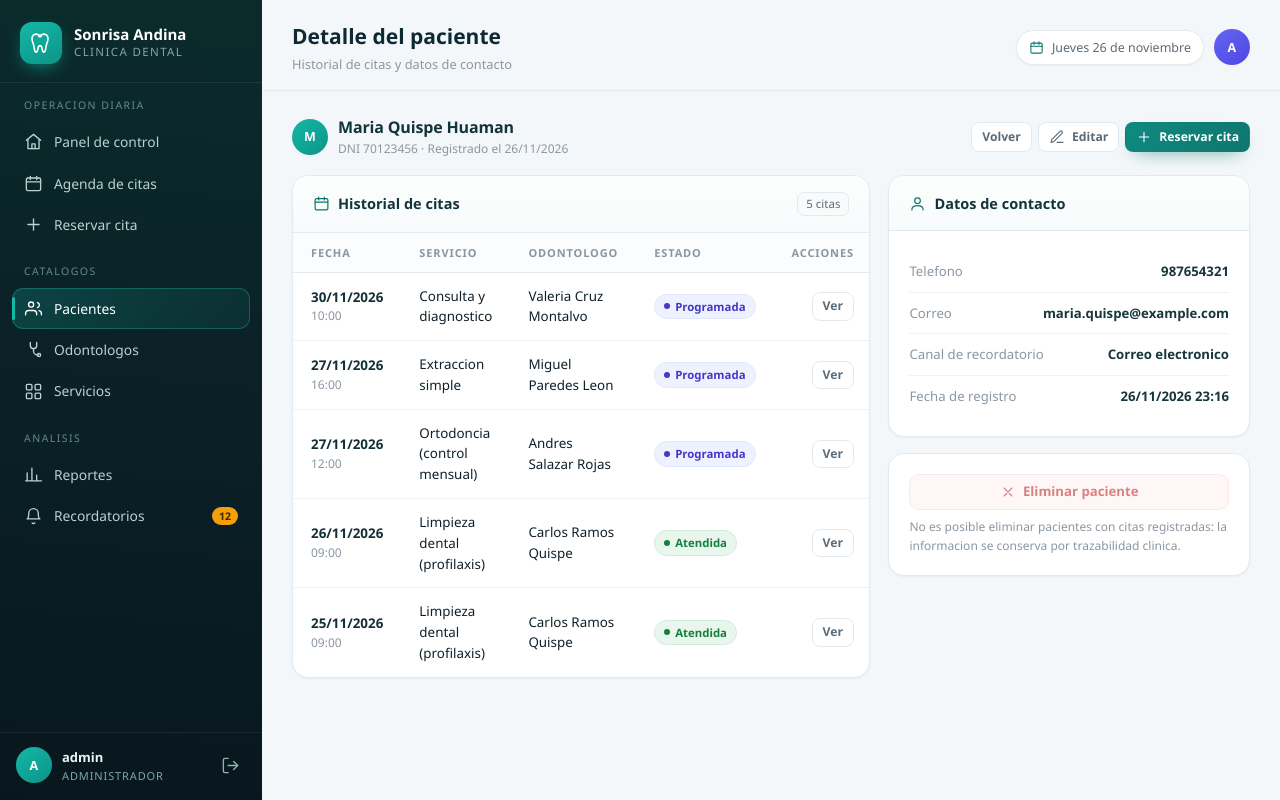
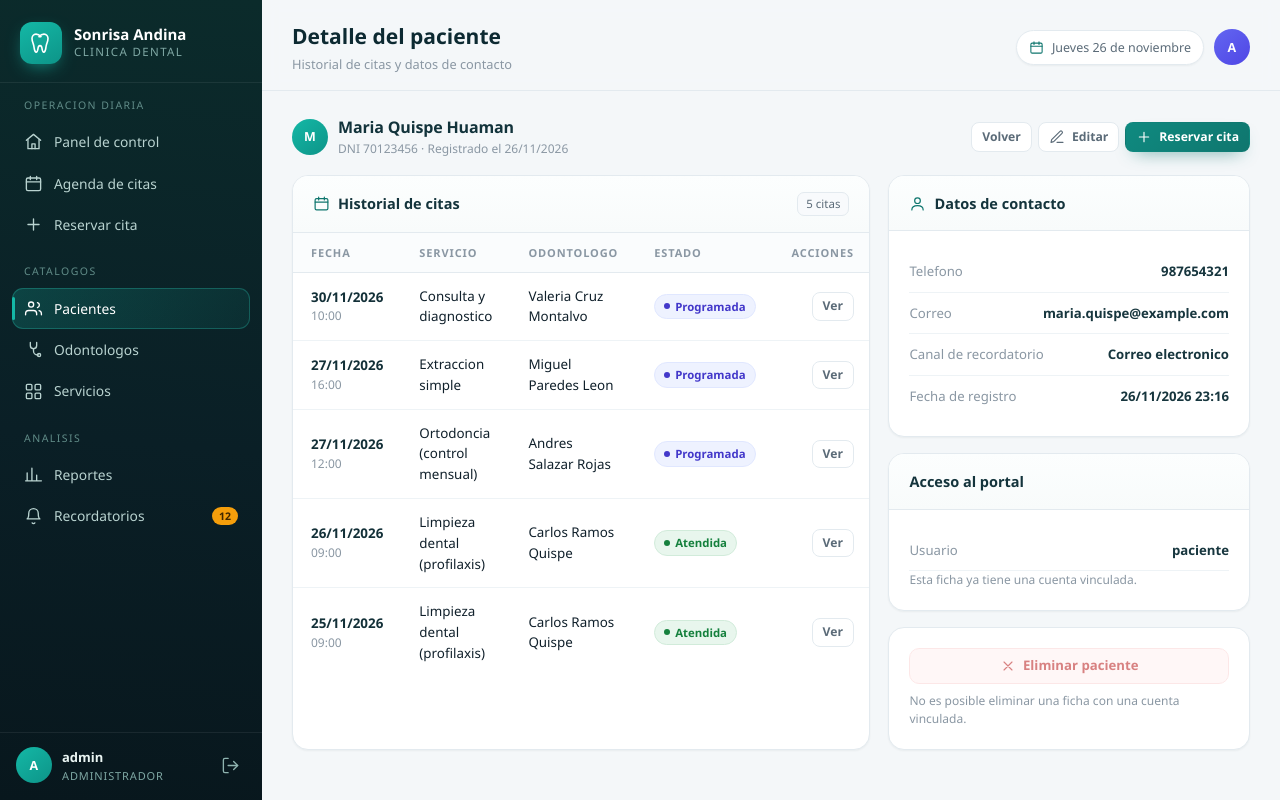
Before and after one commit to JoseChampiLima/sonrisa-andina, a Spring Boot app: page /pacientes/6 in a window 1280 px wide. Run offline with Spring Boot 4, Linux system fonts and the light colour scheme; a user stored in the database is signed in; data comes from the database, SQL or seed files in the repository; some of the project's set-up classes (security, data sources, template engines, error pages and the like) are left out, and stand-ins take their place.

Commit message:
Agregar lógica para gestionar acceso al portal y validaciones en la eliminación de pacientes

```diff
--- a/src/main/java/pe/edu/clinica/sonrisa_andina/repository/PacienteRepository.java
+++ b/src/main/java/pe/edu/clinica/sonrisa_andina/repository/PacienteRepository.java
@@ -3,12 +3,18 @@ package pe.edu.clinica.sonrisa_andina.repository;
 import java.util.Optional;
 
 import org.springframework.data.jpa.repository.JpaRepository;
+import org.springframework.data.jpa.repository.Lock;
 import org.springframework.data.jpa.repository.Query;
 import org.springframework.data.repository.query.Param;
 
+import jakarta.persistence.LockModeType;
 import pe.edu.clinica.sonrisa_andina.domain.Paciente;
 
 public interface PacienteRepository extends JpaRepository<Paciente, Long> {
+
+    @Lock(LockModeType.PESSIMISTIC_WRITE)
+    @Query("select p from Paciente p where p.id = :id")
+    Optional<Paciente> buscarParaActualizar(@Param("id") Long id);
 
     Optional<Paciente> findByDni(String dni);
 
--- a/src/main/java/pe/edu/clinica/sonrisa_andina/repository/UsuarioRepository.java
+++ b/src/main/java/pe/edu/clinica/sonrisa_andina/repository/UsuarioRepository.java
@@ -16,6 +16,8 @@ public interface UsuarioRepository extends JpaRepository<Usuario, Long> {
 
     Optional<Usuario> findByPersonaId(Long idPersona);
 
+    boolean existsByPersonaId(Long idPersona);
+
     List<Usuario> findAllByOrderByUsernameAsc();
 
     long countByRol(Rol rol);
--- a/src/main/java/pe/edu/clinica/sonrisa_andina/web/PacienteController.java
+++ b/src/main/java/pe/edu/clinica/sonrisa_andina/web/PacienteController.java
@@ -1,5 +1,7 @@
 package pe.edu.clinica.sonrisa_andina.web;
 
+import org.springframework.dao.DataIntegrityViolationException;
+import org.springframework.security.access.prepost.PreAuthorize;
 import org.springframework.stereotype.Controller;
 import org.springframework.ui.Model;
 import org.springframework.validation.BindingResult;
@@ -17,6 +19,7 @@ import pe.edu.clinica.sonrisa_andina.domain.Paciente;
 import pe.edu.clinica.sonrisa_andina.exception.ReglaNegocioException;
 import pe.edu.clinica.sonrisa_andina.service.CitaService;
 import pe.edu.clinica.sonrisa_andina.service.PacienteService;
+import pe.edu.clinica.sonrisa_andina.service.UsuarioService;
 import pe.edu.clinica.sonrisa_andina.web.form.PacienteForm;
 
 @Controller
@@ -26,6 +29,7 @@ public class PacienteController {
 
     private final PacienteService pacienteService;
     private final CitaService citaService;
+    private final UsuarioService usuarioService;
 
     @GetMapping
     public String listar(@RequestParam(required = false) String q, Model model) {
@@ -65,11 +69,28 @@ public class PacienteController {
             Paciente paciente = pacienteService.obtener(id);
             model.addAttribute("paciente", paciente);
             model.addAttribute("citas", citaService.historialPaciente(id));
+            model.addAttribute("usuarioPortal", usuarioService.usuarioVinculado(id).orElse(null));
+            model.addAttribute("usuarioSugerido", usuarioService.usuarioSugerido(paciente));
             return "pacientes/detalle";
         } catch (ReglaNegocioException ex) {
             redirect.addFlashAttribute("error", ex.getMessage());
             return "redirect:/pacientes";
         }
+    }
+
+    @PostMapping("/{id}/acceso-portal")
+    @PreAuthorize("hasAnyRole('ADMIN', 'RECEPCION')")
+    public String crearAccesoPortal(@PathVariable Long id, @RequestParam String password,
+                                    RedirectAttributes redirect) {
+        try {
+            usuarioService.crearAccesoPaciente(id, password);
+            redirect.addFlashAttribute("exito", "Acceso al portal creado.");
+        } catch (ReglaNegocioException ex) {
+            redirect.addFlashAttribute("error", ex.getMessage());
+        } catch (DataIntegrityViolationException ex) {
+            redirect.addFlashAttribute("error", "No se pudo crear el acceso. Verifique si el usuario ya existe.");
+        }
+        return "redirect:/pacientes/" + id;
     }
 
     @GetMapping("/{id}/editar")
--- a/src/main/resources/templates/pacientes/detalle.html
+++ b/src/main/resources/templates/pacientes/detalle.html
@@ -112,15 +112,40 @@
                         </div>
                     </div>
 
+                    <div class="card mt-2" th:if="${usuarioActual != null and (usuarioActual.admin or usuarioActual.recepcion)}">
+                        <div class="card-header">
+                            <div class="card-title">Acceso al portal</div>
+                        </div>
+                        <div class="card-body">
+                            <div class="info-pair">
+                                <span class="label">Usuario</span>
+                                <strong class="value" th:text="${usuarioPortal != null ? usuarioPortal : usuarioSugerido}"></strong>
+                            </div>
+                            <p class="small muted" th:if="${usuarioPortal != null}">Esta ficha ya tiene una cuenta vinculada.</p>
+                            <form th:if="${usuarioPortal == null}"
+                                  th:action="@{/pacientes/{id}/acceso-portal(id=${paciente.id})}" method="post">
+                                <div class="field">
+                                    <label for="portal-password">Contraseña inicial</label>
+                                    <input id="portal-password" name="password" type="password" autocomplete="new-password"
+                                           minlength="8" maxlength="72" required>
+                                </div>
+                                <button type="submit" class="btn btn-primary btn-block mt-1">Crear acceso al portal</button>
+                            </form>
+                        </div>
+                    </div>
+
                     <div class="card mt-2">
                         <div class="card-body">
                             <form th:action="@{/pacientes/{id}/eliminar(id=${paciente.id})}" method="post"
                                   data-confirm="¿Desea eliminar el registro del paciente? Esta accion no se puede deshacer.">
-                                <button type="submit" class="btn btn-danger btn-block" th:disabled="${!#lists.isEmpty(citas)}">
+                                <button type="submit" class="btn btn-danger btn-block" th:disabled="${usuarioPortal != null or !#lists.isEmpty(citas)}">
                                     <svg class="icon"><use href="#i-x"/></svg> Eliminar paciente
                                 </button>
                             </form>
-                            <p class="small muted mt-1" th:if="${!#lists.isEmpty(citas)}">
+                            <p class="small muted mt-1" th:if="${usuarioPortal != null}">
+                                No es posible eliminar una ficha con una cuenta vinculada.
+                            </p>
+                            <p class="small muted mt-1" th:if="${usuarioPortal == null and !#lists.isEmpty(citas)}">
                                 No es posible eliminar pacientes con citas registradas: la informacion se
                                 conserva por trazabilidad clinica.
                             </p>
```
Also changed, not shown: src/main/java/pe/edu/clinica/sonrisa_andina/service/PacienteService.java (+7 -1 lines), src/main/java/pe/edu/clinica/sonrisa_andina/service/UsuarioService.java (+31 -2 lines), src/main/java/pe/edu/clinica/sonrisa_andina/web/AuthController.java (+6 -1 lines).
